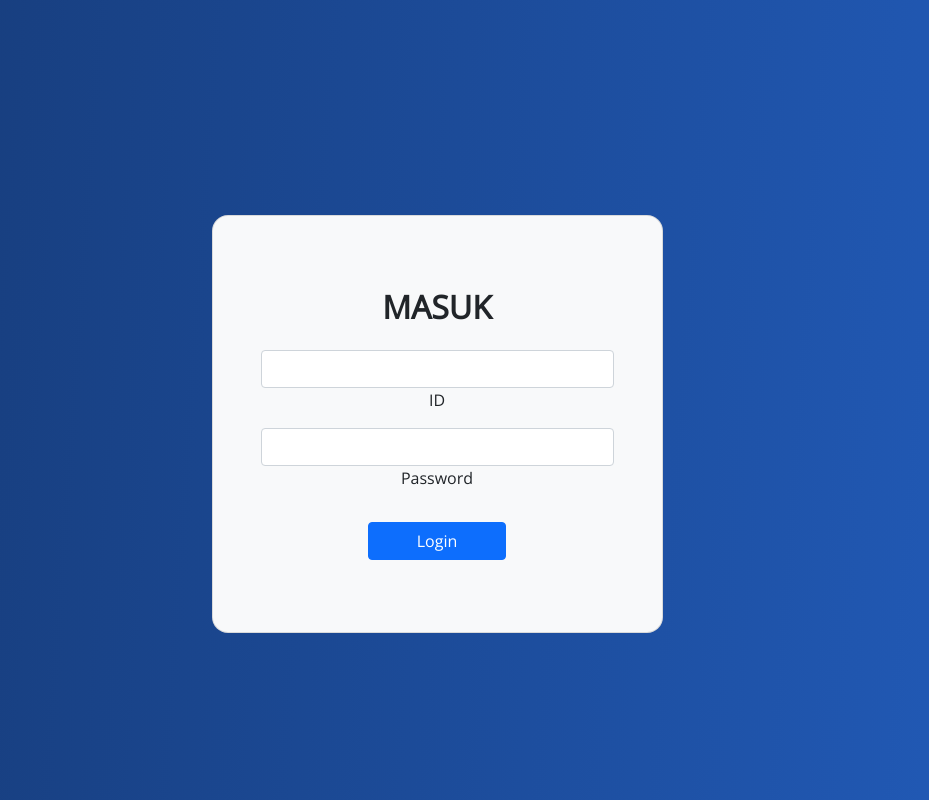
After one commit to ilham513/mypresence, a CodeIgniter app: page /mypresence/index.php/akun in a window 1280 px wide. The commit adds this page. Shown: the whole page, without its empty margins (203-1132 px from the left). Run offline with CodeIgniter, Linux system fonts and the light colour scheme.

Commit message:
first commit

```diff
--- /dev/null
+++ b/application/controllers/Akun.php
@@ -0,0 +1,10 @@
+<?php
+defined('BASEPATH') OR exit('No direct script access allowed');
+
+class Akun extends CI_Controller {
+
+	public function index()
+	{
+		$this->load->view('akun_index');
+	}
+}
--- /dev/null
+++ b/application/views/akun_index.php
@@ -0,0 +1,88 @@
+<?php
+defined('BASEPATH') OR exit('No direct script access allowed');
+?>
+<!doctype html>
+<html lang="en">
+  <head>
+    <meta charset="utf-8">
+    <meta name="viewport" content="width=device-width, initial-scale=1">
+    <title>Login</title>
+	<link rel="preconnect" href="https://fonts.googleapis.com">
+	<link rel="preconnect" href="https://fonts.gstatic.com" crossorigin>
+	<link href="https://fonts.googleapis.com/css2?family=Nunito:ital,wght@1,700&family=Open+Sans&display=swap" rel="stylesheet">
+	<link rel="stylesheet" href="https://cdnjs.cloudflare.com/ajax/libs/font-awesome/6.4.0/css/all.min.css" integrity="sha512-iecdLmaskl7CVkqkXNQ/ZH/XLlvWZOJyj7Yy7tcenmpD1ypASozpmT/E0iPtmFIB46ZmdtAc9eNBvH0H/ZpiBw==" crossorigin="anonymous" referrerpolicy="no-referrer" />
+
+    <!-- Bootstrap core CSS -->
+	<link href="<?=base_url();?>css/bootstrap.min.css" rel="stylesheet" integrity="sha384-EVSTQN3/azprG1Anm3QDgpJLIm9Nao0Yz1ztcQTwFspd3yD65VohhpuuCOmLASjC" crossorigin="anonymous">
+	<link href="<?=base_url();?>css/style.css" rel="stylesheet" >
+
+	<style>
+	.center {
+	  margin: auto;
+	  margin-top:100px;
+	  width: 60%;
+	  padding: 10px;
+	  font-size: 18px;
+	}
+	td{
+	  padding: 2px 2px;
+	}
+	.nunito{
+	  font-family: 'Nunito', sans-serif;
+	}
+
+	body {
+		background-color: #163a76;
+		color: white;
+		font-family: 'Open Sans', sans-serif;
+
+		background: rgb(22,58,118);
+		background: linear-gradient(94deg, rgba(22,58,118,1) 0%, rgba(34,92,187,1) 100%);
+	}
+
+	h4{
+	  font-size: 24px;
+	}
+
+	</style>
+
+  </head>
+  <body>
+
+<section class="vh-100 gradient-custom">
+  <div class="container pt-5 h-100">
+    <div class="row d-flex justify-content-center align-items-center h-100">
+      <div class="col-12 col-md-8 col-lg-6 col-xl-5">
+        <div class="card bg-light text-dark" style="border-radius: 1rem;">
+          <div class="card-body p-5 text-center">
+
+            <div class="mt-md-4 pb-4">
+
+              <h2 class="fw-bolder mb-4 text-uppercase">Masuk</h2>
+
+			  <form method="post" action="<?=site_url('login/login_go')?>">
+				  <div class="form-outline form-white mb-2">
+					<input type="text" name="id" id="typeEmailX" class="form-control" />
+					<label class="form-label" for="typeEmailX">ID</label>
+				  </div>
+
+				  <div class="form-outline form-white mb-4">
+					<input type="password" name="password" id="typePasswordX" class="form-control" />
+					<label class="form-label" for="typePasswordX">Password</label>
+				  </div>
+
+				  <button class="btn btn-primary px-5" type="submit">Login</button>
+			  </form>
+
+            </div>
+
+          </div>
+        </div>
+      </div>
+    </div>
+  </div>
+</section>
+
+
+  </body>
+</html>
```
Also changed, not shown: application/views/home_index.php (+5 -2 lines).
